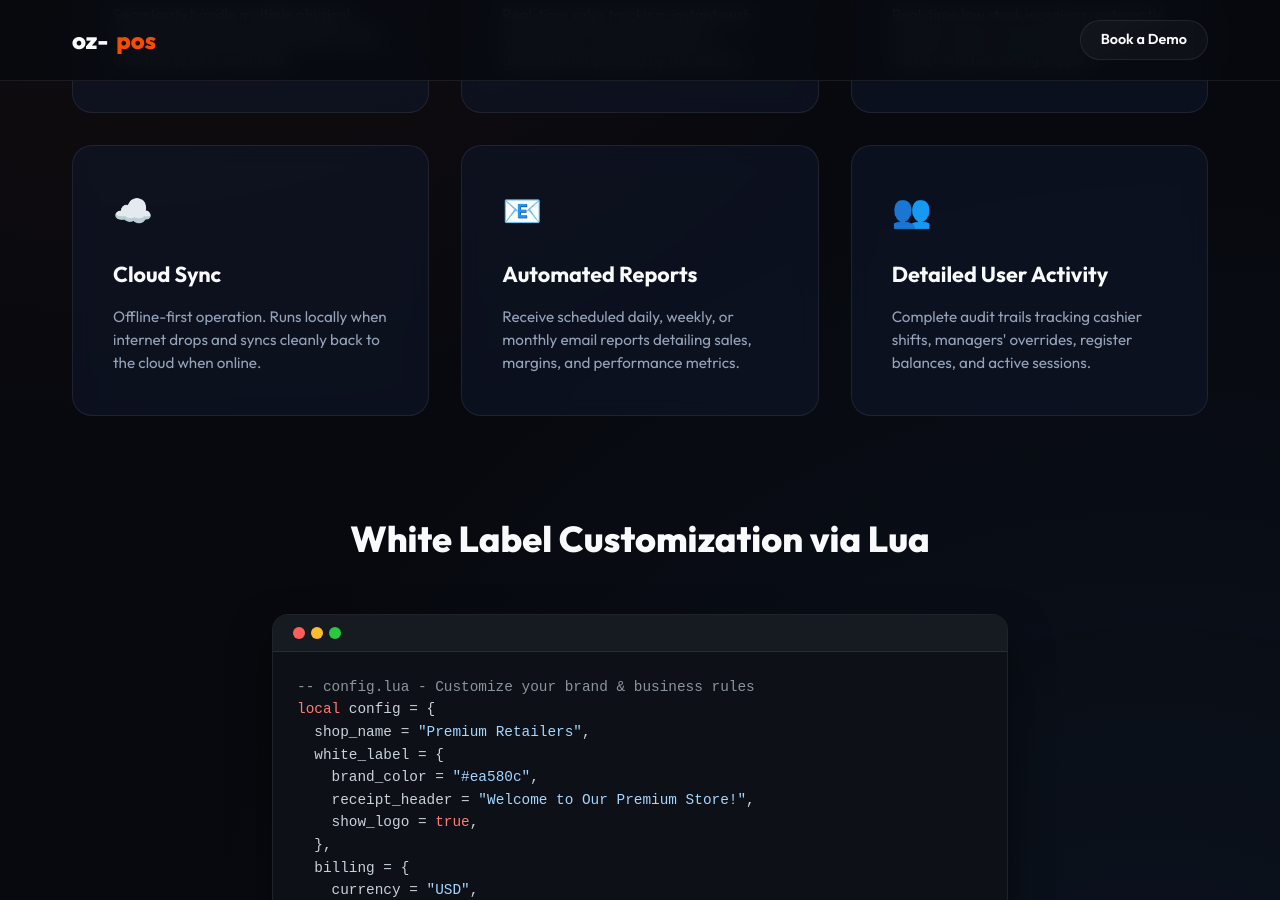
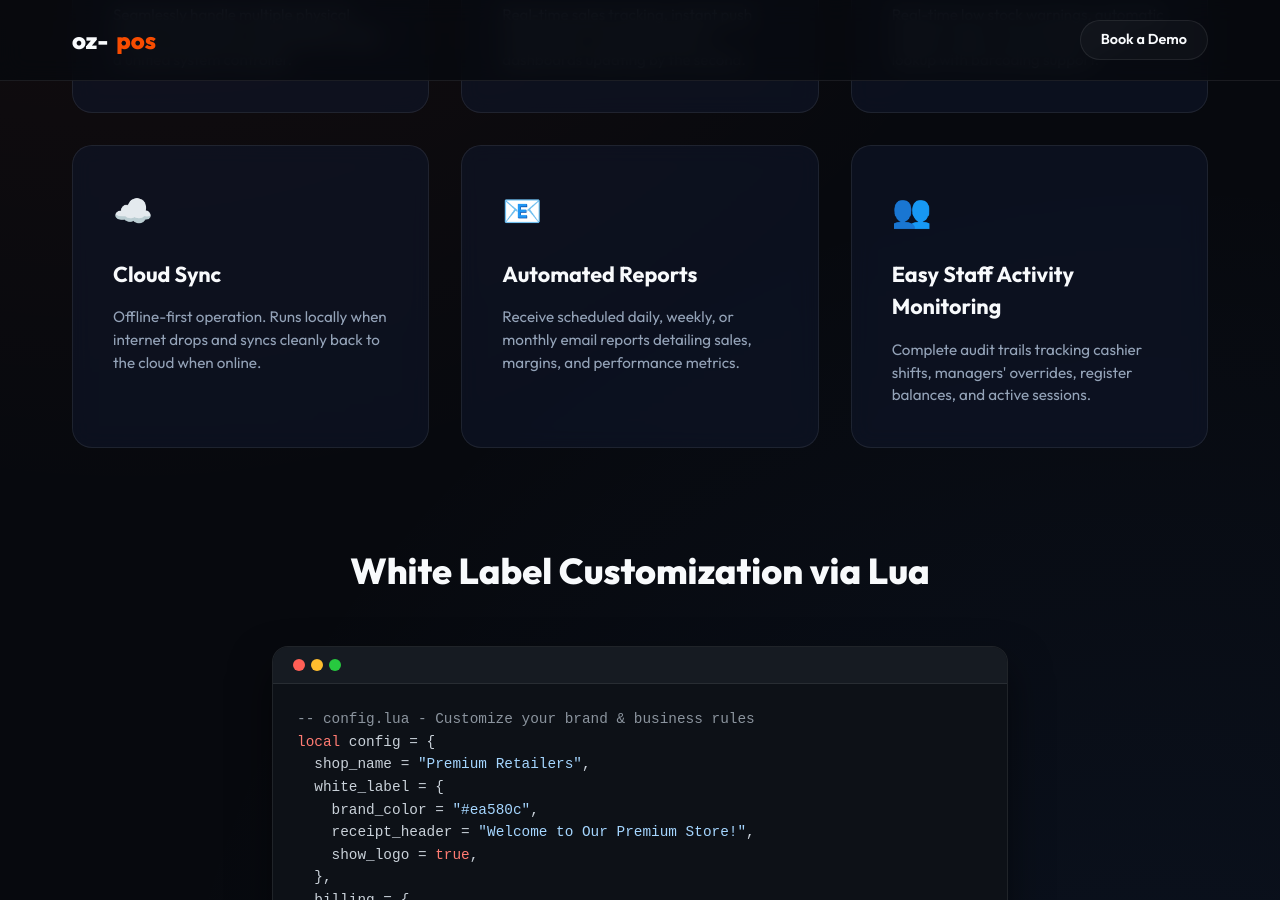
Before and after one commit to kardelitaitu/kardelitaitu.github.io, a Jekyll site: the page built from oz-pos/index.html, in a window 1280 px wide and 900 px high, scrolled down 1070 px. Built offline with Jekyll 4.4.1, drawn with Linux system fonts in a browser that asks for light colours.

Commit message:
style: rename detailed user activity card to Easy Staff Activity Monitoring

```diff
--- a/oz-pos/index.html
+++ b/oz-pos/index.html
@@ -67,7 +67,7 @@ description: Rust modular Point of Sales system supporting multi-store, multi-ca
         </div>
         <div class="card">
           <div class="icon">👥</div>
-          <h3>Detailed User Activity</h3>
+          <h3>Easy Staff Activity Monitoring</h3>
           <p>Complete audit trails tracking cashier shifts, managers' overrides, register balances, and active sessions.</p>
         </div>
       </div>
```
